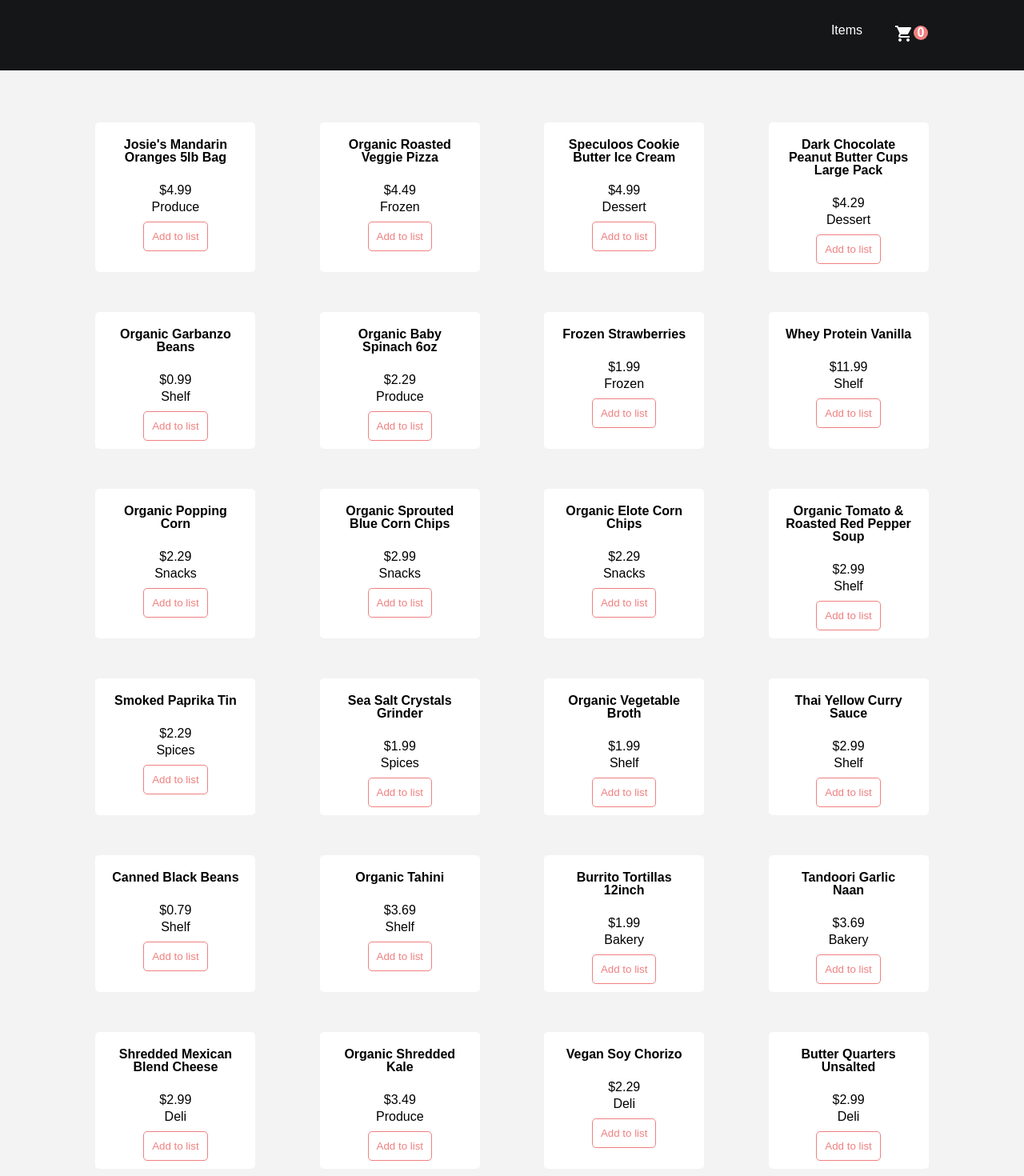
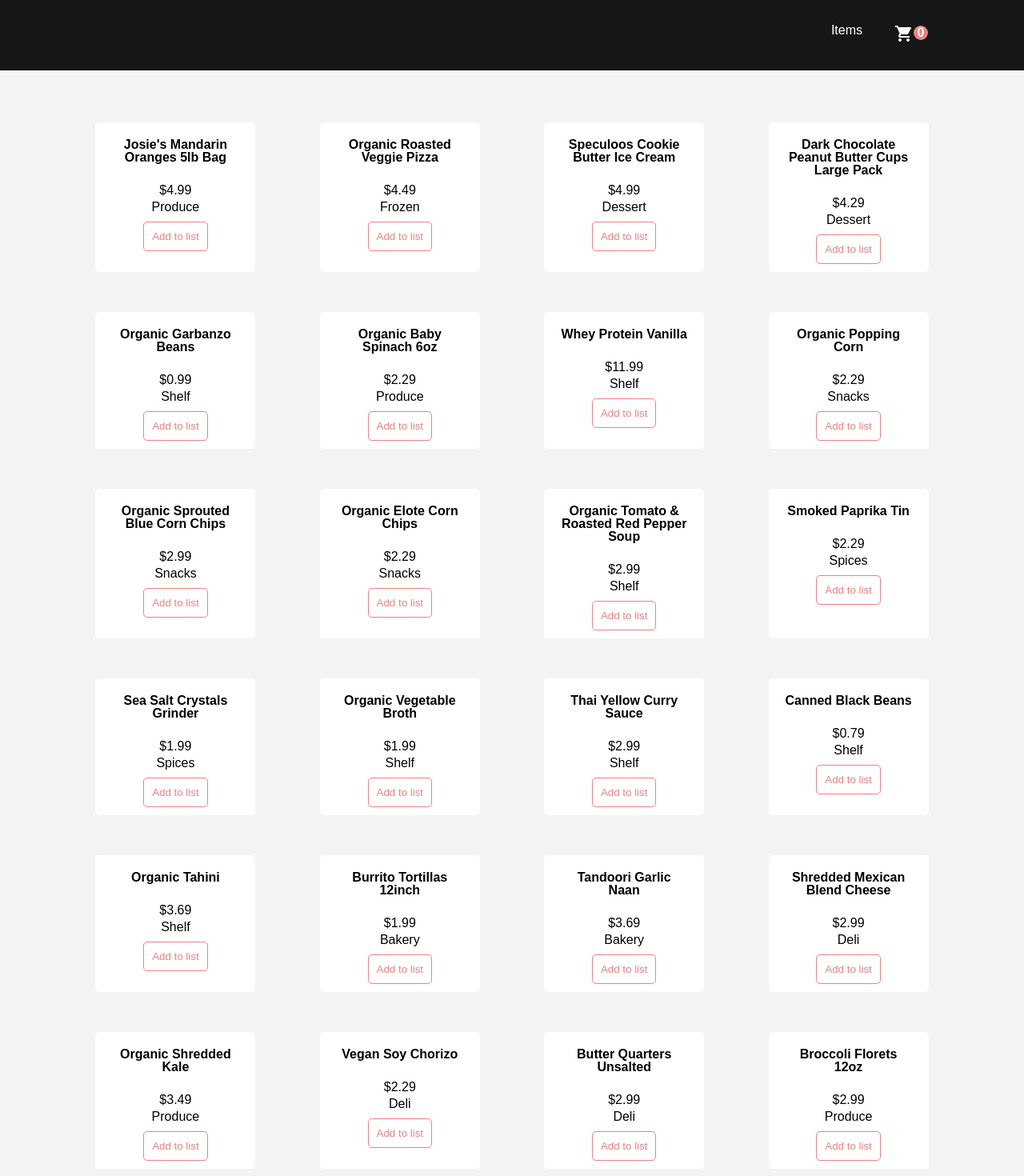
Before and after one commit to VastZHP/trader-joes-frontend, a React (Create React App) app in the folder trader-joes-frontend/: page / in a window 1280 px wide. Shown: the top 1470 px of the page at 80% size. Built offline with nearby package versions, Linux system fonts and the light colour scheme.

Commit message:
updated some data

```diff
--- a/trader-joes-frontend/src/data.js
+++ b/trader-joes-frontend/src/data.js
@@ -34,12 +34,6 @@
     name: "Organic Baby Spinach 6oz",
     price: "2.29",
     category: "Produce"
-    },
-    {
-    id: 7,
-    name: "Frozen Strawberries",
-    price: "1.99",
-    category: "Frozen"
     },
     {
     id: 8,
@@ -750,12 +744,6 @@
     category: "Produce"
     },
     {
-    id: 126,
-    name: "Kale 10oz",
-    price: "2.49",
-    category: "Produce"
-    },
-    {
     id: 127,
     name: "Vidalia Onions Bag 2lb",
     price: "2.29",
@@ -847,13 +835,13 @@
     },
     {
     id: 142,
-    name: "Organic Vegen Tempeh 3 Grain",
+    name: "Organic Vegan Tempeh 3 Grain",
     price: "1.99",
     category: "Deli"
     },
     {
     id: 143,
-    name: "Pata Raviolo Sweet Corn Basil",
+    name: "Pasta Raviolo Sweet Corn Basil",
     price: "3.69",
     category: "Deli"
     },
@@ -862,12 +850,6 @@
     name: "Raw Walnut Halves & Pieces",
     price: "4.99",
     category: "Snacks"
-    },
-    {
-    id: 145,
-    name: "Baby Beets Steamed 8 oz",
-    price: "2.29",
-    category: "Produce"
     },
     {
     id: 146,
```
